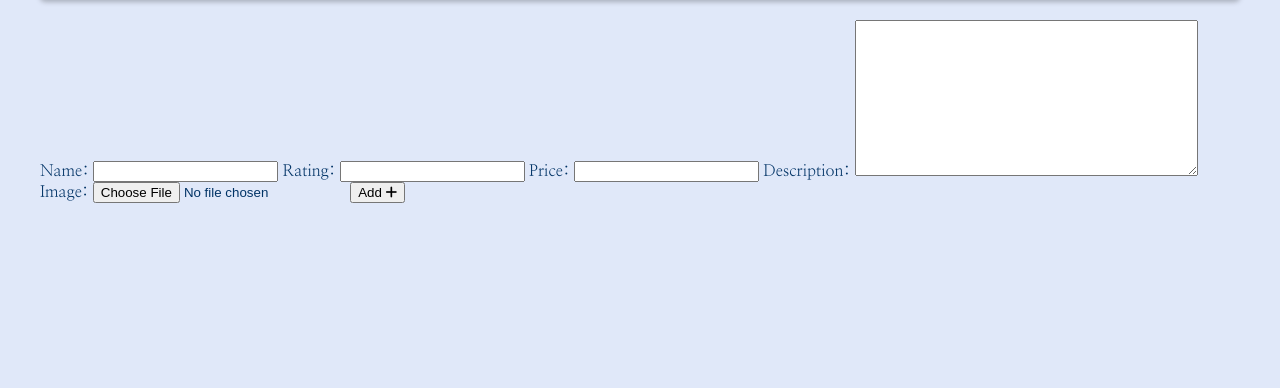
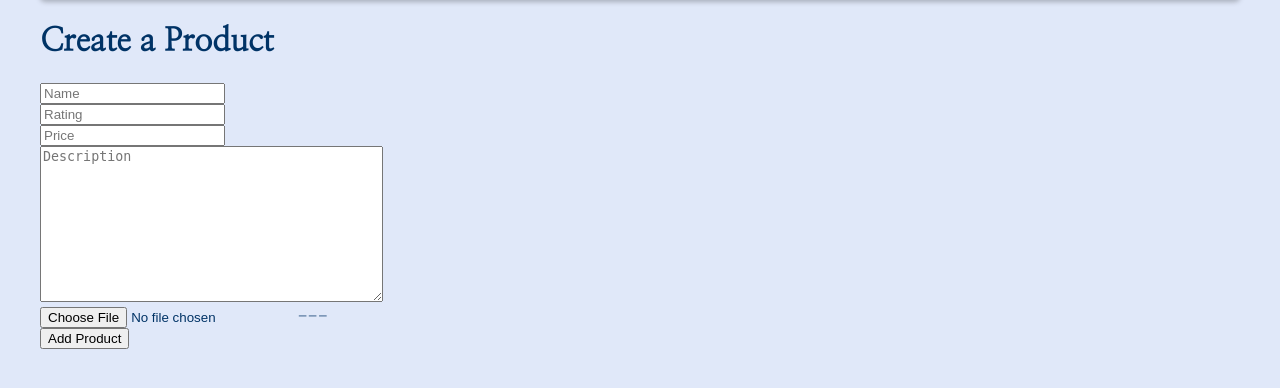
Before and after one commit to kjcioffi/django-ecommerce, a Django app: page /user-admin/store/products/add in a window 1280 px wide. Shown: the part 83-471 px from the top of the page. Run offline with Django 4.2, Linux system fonts and the light colour scheme; the visitor is signed in with stand-in values (Sample User, id 1); data that the repository does not hold is empty; some libraries are stand-ins or nearby versions.

Commit message:
Add HTML semantics to product_admin_add.html for crispy form support.

```diff
--- a/store/templates/store/user-admin/product/product_admin_add.html
+++ b/store/templates/store/user-admin/product/product_admin_add.html
@@ -1,11 +1,17 @@
 {% extends 'store/base.html' %}
+{% load crispy_forms_tags %}
+{% load static %}
+
+{% block stylesheet %}
+    <link rel="stylesheet" href="{% static 'store/user-admin/product/product_admin.css' %}">
+{% endblock %}
 
 {% block content %}
 
-<form method="POST" enctype="multipart/form-data">
+<form id="product-form" method="POST" enctype="multipart/form-data">
+    <h1>Create a Product</h1>
     {% csrf_token %}
-    {{form}}
-    <button type="submit">Add <i class="fa-solid fa-plus"></i></button>
+    {% crispy form %}
 </form>
 
 {% endblock %}
```
